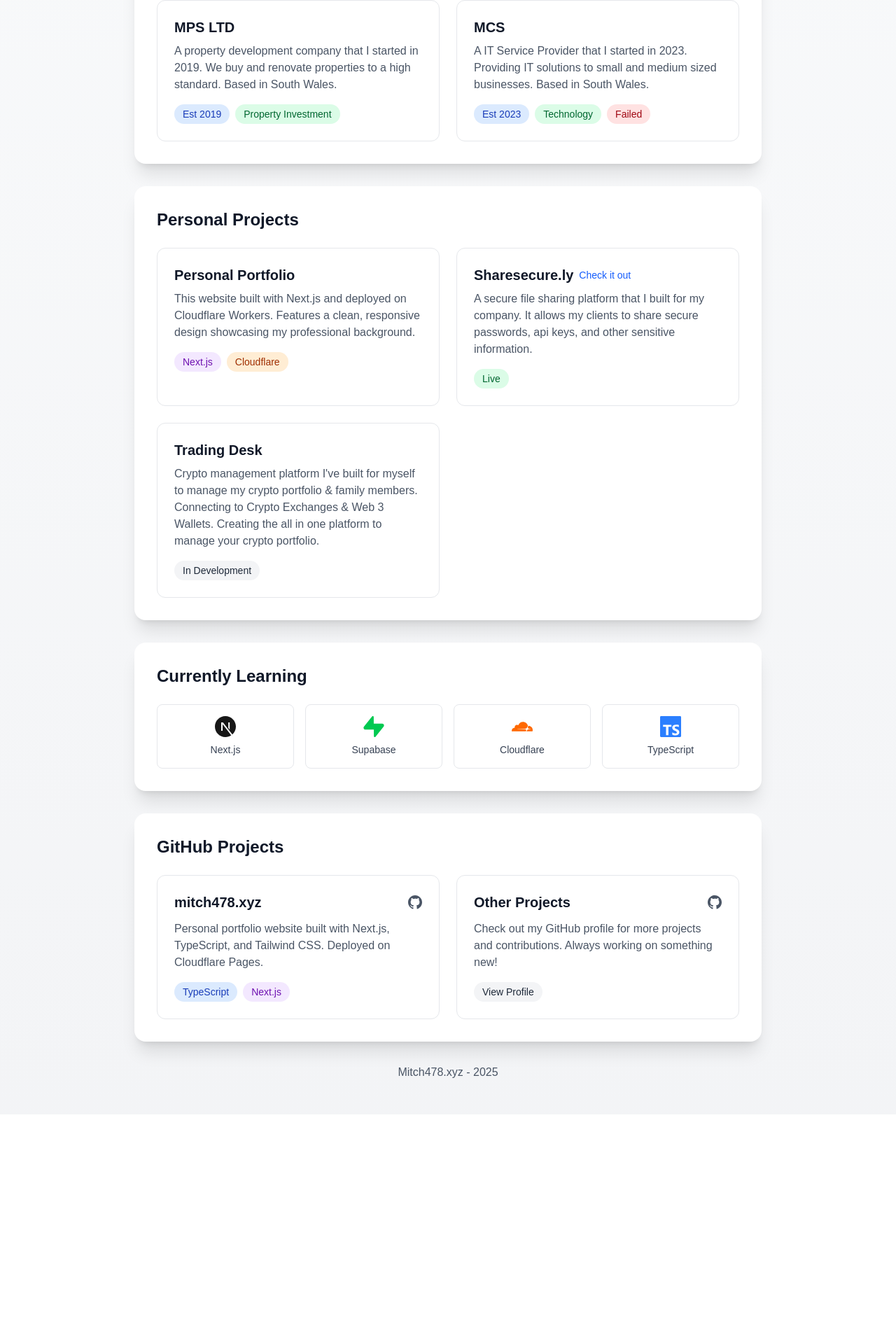
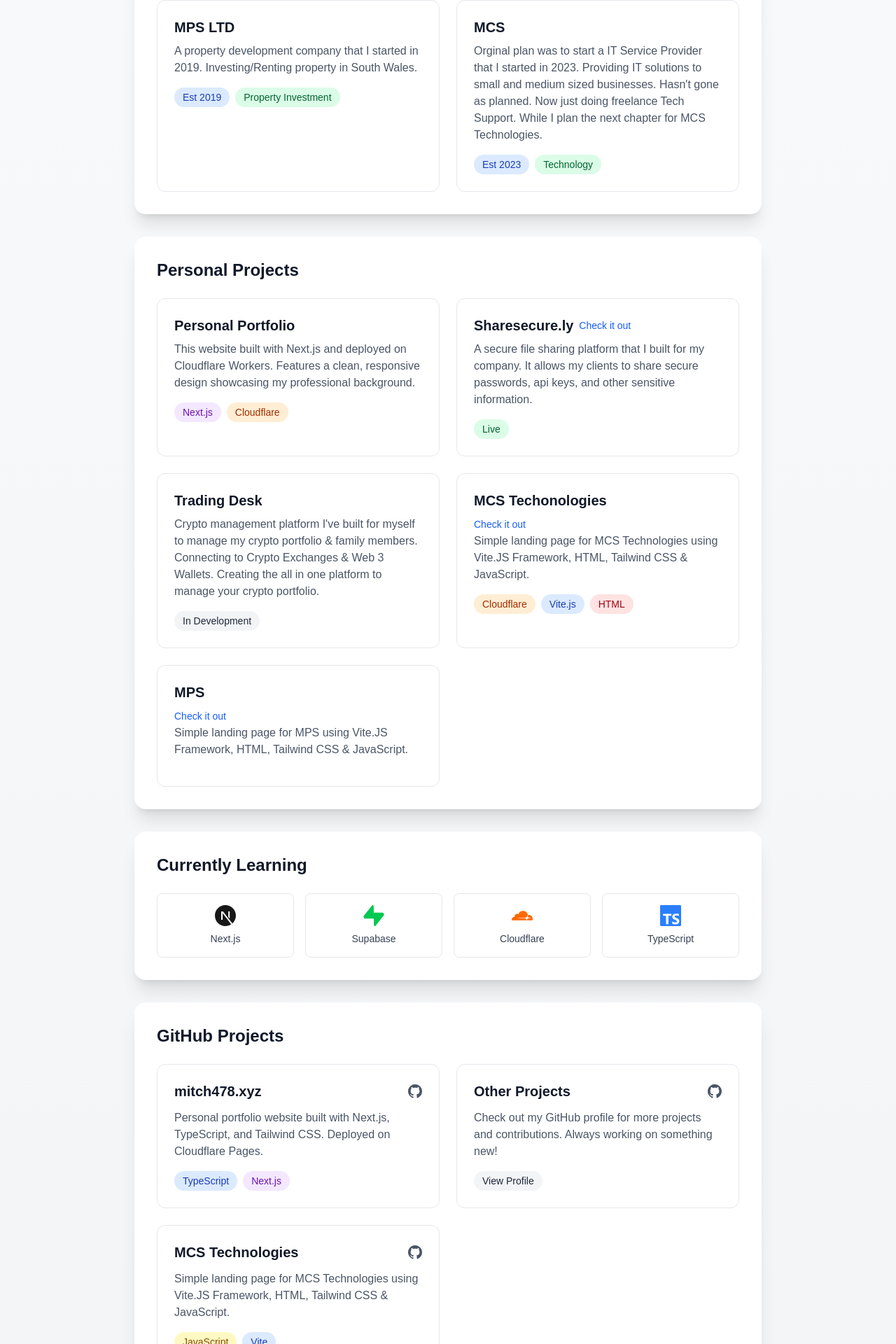
Before and after one commit to mitch478/mitch478.xyz, a Next.js app: page / in a window 1280 px wide. Shown: the part 620-2540 px from the top of the page at 70% size. Before the commit the page ends 2212 px from the top, so only its background shows below. Built offline with nearby package versions, Linux system fonts and the light colour scheme.

Commit message:
Nov-update

```diff
--- a/src/app/page.tsx
+++ b/src/app/page.tsx
@@ -41,7 +41,7 @@
         <div className="bg-white rounded-2xl shadow-xl p-8 mb-8">
           <h2 className="text-2xl font-bold text-gray-900 mb-4">About Me</h2>
           <p className="text-gray-600 leading-relaxed">
-            I&apos;m Nathan Mitchell, from South Wales, United Kingdom. I love all things technology,finance & property. Currently a freelance Tech support engineer. Here I share all things I build and lessons I learn.
+            I&apos;m Nathan Mitchell, from South Wales, United Kingdom. I love all things technology,finance & property. Currently a freelance Tech Support Engineer. Here I share all things I build and lessons I learn.
           </p>
         </div>
 
@@ -53,7 +53,7 @@
             <div className="border border-gray-200 rounded-xl p-6 hover:shadow-lg transition-shadow">
               <h3 className="text-xl font-semibold text-gray-900 mb-2">MPS LTD</h3>
               <p className="text-gray-600 mb-4">
-                A property development company that I started in 2019. We buy and renovate properties to a high standard. Based in South Wales.
+                A property development company that I started in 2019. Investing/Renting property in South Wales.
               </p>
               <div className="flex gap-2">
                 <span className="px-3 py-1 bg-blue-100 text-blue-800 rounded-full text-sm">Est 2019</span>
@@ -65,12 +65,12 @@
             <div className="border border-gray-200 rounded-xl p-6 hover:shadow-lg transition-shadow">
               <h3 className="text-xl font-semibold text-gray-900 mb-2">MCS</h3>
               <p className="text-gray-600 mb-4">
-                A IT Service Provider that I started in 2023. Providing IT solutions to small and medium sized businesses. Based in South Wales.
+                Orginal plan was to start a IT Service Provider that I started in 2023. Providing IT solutions to small and medium sized businesses. Hasn't gone as planned.
+              Now just doing freelance Tech Support. While I plan the next chapter for MCS Technologies.
               </p>
               <div className="flex gap-2">
                 <span className="px-3 py-1 bg-blue-100 text-blue-800 rounded-full text-sm">Est 2023</span>
                 <span className="px-3 py-1 bg-green-100 text-green-800 rounded-full text-sm">Technology</span>
-                <span className="px-3 py-1 bg-red-100 text-red-800 rounded-full text-sm">Failed</span>
               </div>
             </div>
           </div>
@@ -116,6 +116,27 @@
               <div className="flex gap-2">
                 <span className="px-3 py-1 bg-gray-100 text-gray-800 rounded-full text-sm">In Development</span>
               </div>
+            </div>
+            {/* Personal Project Card 4 */}
+            <div className="border border-gray-200 rounded-xl p-6 hover:shadow-lg transition-shadow h-full">
+              <h3 className="text-xl font-semibold text-gray-900 mb-2">MCS Techonologies</h3>
+              <a href="https://mcsltd.io" className="text-blue-600 hover:text-blue-900 text-sm">Check it out</a>
+              <p className="text-gray-600 mb-4">
+                Simple landing page for MCS Technologies using Vite.JS Framework, HTML, Tailwind CSS & JavaScript.
+              </p>
+              <div className="flex gap-2">
+              <span className="px-3 py-1 bg-orange-100 text-orange-800 rounded-full text-sm">Cloudflare</span>
+                <span className="px-3 py-1 bg-blue-100 text-blue-800 rounded-full text-sm">Vite.js</span>
+                <span className="px-3 py-1 bg-red-100 text-red-800 rounded-full text-sm">HTML</span>
+              </div>
+            </div>
+            {/* Personal Project Card 5 */}
+            <div className="border border-gray-200 rounded-xl p-6 hover:shadow-lg transition-shadow h-full">
+              <h3 className="text-xl font-semibold text-gray-900 mb-2">MPS</h3>
+              <a href="https://mcsltd.io" className="text-blue-600 hover:text-blue-900 text-sm">Check it out</a>
+              <p className="text-gray-600 mb-4">
+                Simple landing page for MPS using Vite.JS Framework, HTML, Tailwind CSS & JavaScript.
+              </p>
             </div>
           </div>
         </div>
@@ -183,6 +204,24 @@
                 <span className="px-3 py-1 bg-gray-100 text-gray-800 rounded-full text-sm">View Profile</span>
               </div>
             </div>
+            {/* GitHub Repo Card 3 */}
+            <div className="border border-gray-200 rounded-xl p-6 hover:shadow-lg transition-shadow">
+              <div className="flex items-center justify-between mb-3">
+                <h3 className="text-xl font-semibold text-gray-900">MCS Technologies</h3>
+                <a href="https://github.com/mitch478/mcsltd.io" className="text-gray-600 hover:text-gray-900">
+                  <svg className="w-5 h-5" fill="currentColor" viewBox="0 0 24 24">
+                    <path d="M12 0C5.374 0 0 5.373 0 12 0 17.302 3.438 21.8 8.207 23.387c.599.111.793-.261.793-.577v-2.234c-3.338.726-4.033-1.416-4.033-1.416-.546-1.387-1.333-1.756-1.333-1.756-1.089-.745.083-.729.083-.729 1.205.084 1.839 1.237 1.839 1.237 1.07 1.834 2.807 1.304 3.492.997.107-.775.418-1.305.762-1.604-2.665-.305-5.467-1.334-5.467-5.931 0-1.311.469-2.381 1.236-3.221-.124-.303-.535-1.524.117-3.176 0 0 1.008-.322 3.301 1.23A11.509 11.509 0 0112 5.803c1.02.005 2.047.138 3.006.404 2.291-1.552 3.297-1.23 3.297-1.23.653 1.653.242 2.874.118 3.176.77.84 1.235 1.911 1.235 3.221 0 4.609-2.807 5.624-5.479 5.921.43.372.823 1.102.823 2.222v3.293c0 .319.192.694.801.576C20.566 21.797 24 17.3 24 12c0-6.627-5.373-12-12-12z"/>
+                  </svg>
+                </a>
+              </div>
+              <p className="text-gray-600 mb-4">
+                Simple landing page for MCS Technologies using Vite.JS Framework, HTML, Tailwind CSS & JavaScript.
+              </p>
+              <div className="flex gap-2">
+                <span className="px-3 py-1 bg-yellow-100 text-yellow-800 rounded-full text-sm">JavaScript</span>
+                <span className="px-3 py-1 bg-blue-100 text-blue-800 rounded-full text-sm">Vite</span>
+              </div>
+            </div>
           </div>
         </div>
 
```
